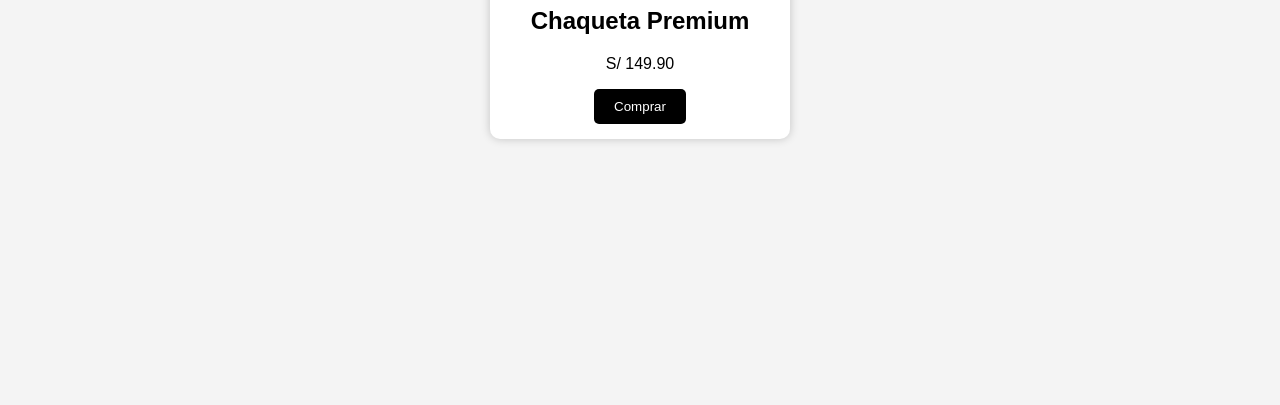
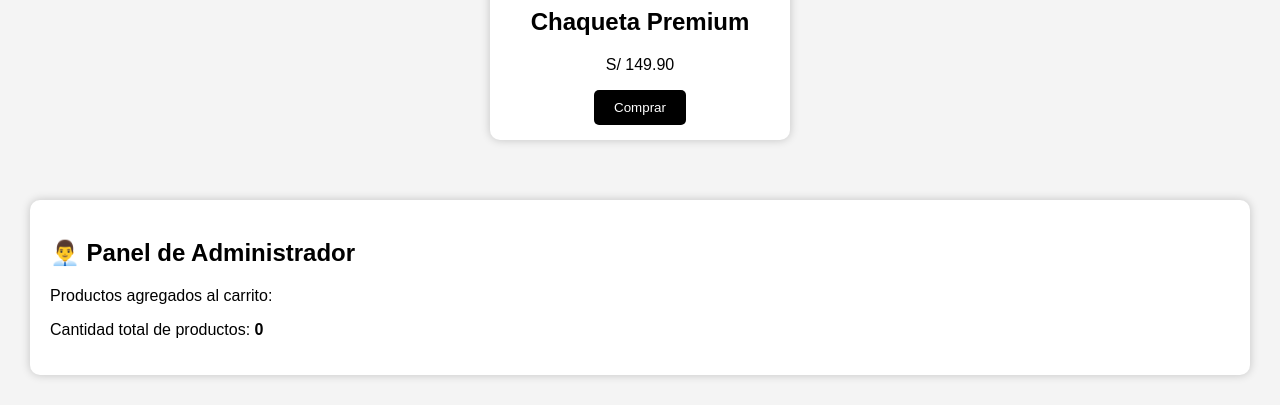
Before and after one commit to carlosabdulperezlaserna-tech/TIENDAROPA2, a Flask app: page / in a window 1280 px wide. Shown: the part 1107-1512 px from the top of the page. Before the commit the page ends 1249 px from the top, so only its background shows below. Run offline with Flask 3, Linux system fonts and the light colour scheme.

Commit message:
Enhance index.html with cart and admin featuress
Added shopping cart functionality and admin panel.

```diff
--- a/templates/index.html
+++ b/templates/index.html
@@ -3,7 +3,7 @@
 <head>
     <meta charset="UTF-8">
     <meta name="viewport" content="width=device-width, initial-scale=1.0">
-    <title>Tienda de Ropa Fashion Style</title>
+    <title>Fashion Style</title>
 
     <style>
         body{
@@ -33,6 +33,11 @@
             border-radius:10px;
             overflow:hidden;
             box-shadow:0 0 10px rgba(0,0,0,0.2);
+            transition:0.3s;
+        }
+
+        .card:hover{
+            transform:scale(1.03);
         }
 
         .card img{
@@ -58,54 +63,195 @@
         button:hover{
             background:#444;
         }
+
+        #carrito{
+            position:fixed;
+            top:20px;
+            right:20px;
+            width:280px;
+            background:white;
+            padding:15px;
+            border-radius:10px;
+            box-shadow:0 0 10px rgba(0,0,0,0.3);
+            max-height:500px;
+            overflow-y:auto;
+        }
+
+        #carrito ul{
+            padding-left:20px;
+        }
+
+        .admin{
+            background:white;
+            margin:30px;
+            padding:20px;
+            border-radius:10px;
+            box-shadow:0 0 10px rgba(0,0,0,0.2);
+        }
+
+        .vaciar{
+            background:red;
+            margin-top:10px;
+        }
+
+        .vaciar:hover{
+            background:darkred;
+        }
     </style>
 </head>
 <body>
 
 <header>
-    <h1>Fashion Style</h1>
+    <h1>👕 Fashion Style</h1>
     <p>Las mejores prendas para hombres y mujeres</p>
 </header>
 
+<!-- CARRITO -->
+<div id="carrito">
+    <h2>🛒 Carrito</h2>
+
+    <ul id="lista-carrito"></ul>
+
+    <p>
+        <strong>Total: S/ <span id="total">0.00</span></strong>
+    </p>
+
+    <button class="vaciar" onclick="vaciarCarrito()">
+        Vaciar Carrito
+    </button>
+</div>
+
+<!-- PRODUCTOS -->
 <section class="productos">
 
     <div class="card">
-        <img src="https://images.unsplash.com/photo-1521572267360-ee0c2909d518" alt="Polo">
+        <img src="https://images.unsplash.com/photo-1521572267360-ee0c2909d518?auto=format&fit=crop&w=800&q=80">
         <div class="info">
             <h2>Polo Casual</h2>
             <p>S/ 59.90</p>
-            <button>Comprar</button>
+            <button onclick="agregarCarrito('Polo Casual',59.90)">
+                Comprar
+            </button>
         </div>
     </div>
 
     <div class="card">
-        <img src="https://images.unsplash.com/photo-1541099649105-f69ad21f3246" alt="Jeans">
+        <img src="https://images.unsplash.com/photo-1541099649105-f69ad21f3246?auto=format&fit=crop&w=800&q=80">
         <div class="info">
             <h2>Jeans Moderno</h2>
             <p>S/ 89.90</p>
-            <button>Comprar</button>
+            <button onclick="agregarCarrito('Jeans Moderno',89.90)">
+                Comprar
+            </button>
         </div>
     </div>
 
     <div class="card">
-        <img src="https://images.unsplash.com/photo-1483985988355-763728e1935b" alt="Vestido">
+        <img src="https://images.unsplash.com/photo-1483985988355-763728e1935b?auto=format&fit=crop&w=800&q=80">
         <div class="info">
             <h2>Vestido Elegante</h2>
             <p>S/ 129.90</p>
-            <button>Comprar</button>
+            <button onclick="agregarCarrito('Vestido Elegante',129.90)">
+                Comprar
+            </button>
         </div>
     </div>
 
     <div class="card">
-        <img src="https://images.unsplash.com/photo-1515886657613-9f3515b0c78f" alt="Chaqueta">
+        <img src="https://images.unsplash.com/photo-1515886657613-9f3515b0c78f?auto=format&fit=crop&w=800&q=80">
         <div class="info">
             <h2>Chaqueta Premium</h2>
             <p>S/ 149.90</p>
-            <button>Comprar</button>
+            <button onclick="agregarCarrito('Chaqueta Premium',149.90)">
+                Comprar
+            </button>
         </div>
     </div>
 
 </section>
 
+<!-- PANEL ADMINISTRADOR -->
+<div class="admin">
+
+    <h2>👨‍💼 Panel de Administrador</h2>
+
+    <p>
+        Productos agregados al carrito:
+    </p>
+
+    <ul id="admin-lista"></ul>
+
+    <p>
+        Cantidad total de productos:
+        <strong id="cantidad">0</strong>
+    </p>
+
+</div>
+
+<script>
+
+let carrito = [];
+let total = 0;
+
+function agregarCarrito(nombre, precio){
+
+    carrito.push({
+        nombre:nombre,
+        precio:precio
+    });
+
+    total += precio;
+
+    actualizarCarrito();
+}
+
+function actualizarCarrito(){
+
+    let lista = document.getElementById("lista-carrito");
+    let adminLista = document.getElementById("admin-lista");
+
+    lista.innerHTML = "";
+    adminLista.innerHTML = "";
+
+    carrito.forEach((producto,index)=>{
+
+        let item = document.createElement("li");
+
+        item.innerHTML =
+        producto.nombre +
+        " - S/ " +
+        producto.precio.toFixed(2);
+
+        lista.appendChild(item);
+
+        let adminItem = document.createElement("li");
+
+        adminItem.innerHTML =
+        (index + 1) +
+        ". " +
+        producto.nombre +
+        " - S/ " +
+        producto.precio.toFixed(2);
+
+        adminLista.appendChild(adminItem);
+    });
+
+    document.getElementById("total").textContent =
+    total.toFixed(2);
+
+    document.getElementById("cantidad").textContent =
+    carrito.length;
+}
+
+function vaciarCarrito(){
+
+    carrito = [];
+    total = 0;
+
+    actualizarCarrito();
+}
+
+</script>
+
 </body>
 </html>
```
